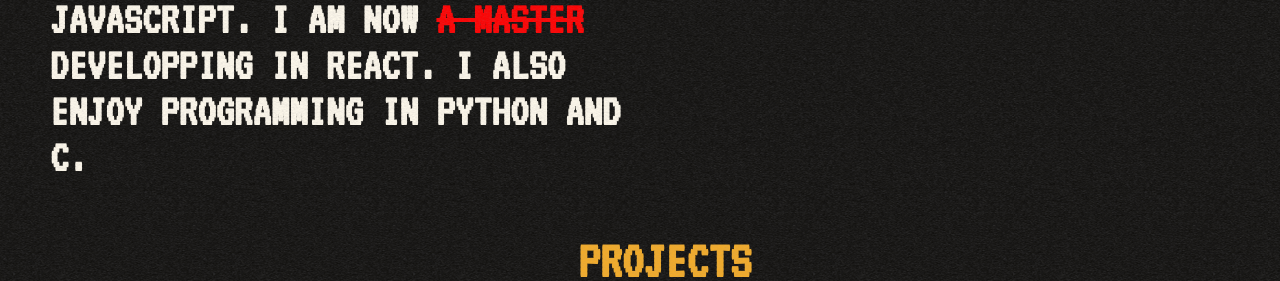
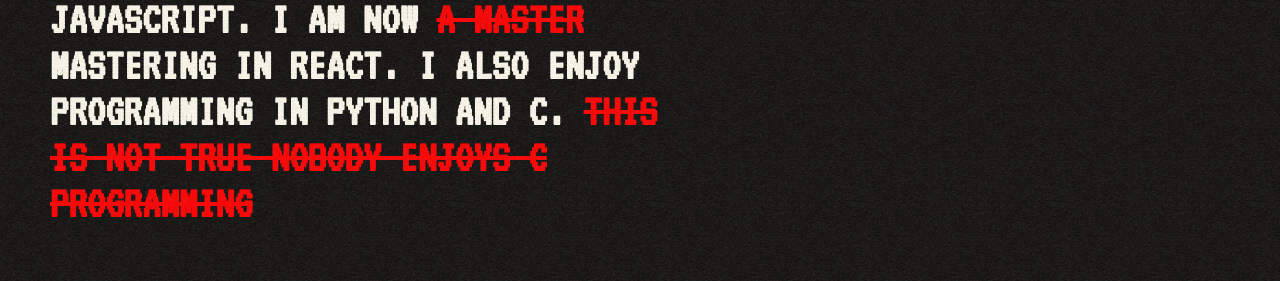
Before and after one commit to laurianesablon/Portfolio, a React (Create React App) app: page / in a window 1280 px wide. Shown: the part 1437-1718 px from the top of the page. Built offline with nearby package versions, Linux system fonts and the light colour scheme; no server answers.

Commit message:
changes to structure

```diff
--- a/src/pages/home.jsx
+++ b/src/pages/home.jsx
@@ -45,9 +45,15 @@
                 alt="github"
               />
             </a>
-            <a className={theme} href="#aboutme"><p>about me</p></a>
-            <a className={theme} href="#projects"><p>projects</p></a>
-            <a className={theme} href="#contact"><p>contact</p></a>
+            <a className={theme} href="#aboutme">
+              <p>about me</p>
+            </a>
+            <a className={theme} href="#projects">
+              <p>projects</p>
+            </a>
+            <a className={theme} href="#contact">
+              <p>contact</p>
+            </a>
           </div>
         </div>
         <div id="aboutme" className="about-me">
@@ -57,9 +63,10 @@
               After studying in high-school for history, geography and social
               studies, I decided to <span>study urbanism and geography</span>{" "}
               become a self-tought frontend developer. I am a nerd that loves to
-              learn new programming skills. Started with some basic HTML,
-              CSS and JavaScript. I am now <span>a master</span> developping in
-              React. I also enjoy programming in Python and C.
+              learn new programming skills. Started with some basic HTML, CSS
+              and JavaScript. I am now <span>a master</span> mastering in React.
+              I also enjoy programming in Python and C.{" "}
+              <span>this is not true nobody enjoys C programming</span>
             </p>
           </div>
         </div>
```
